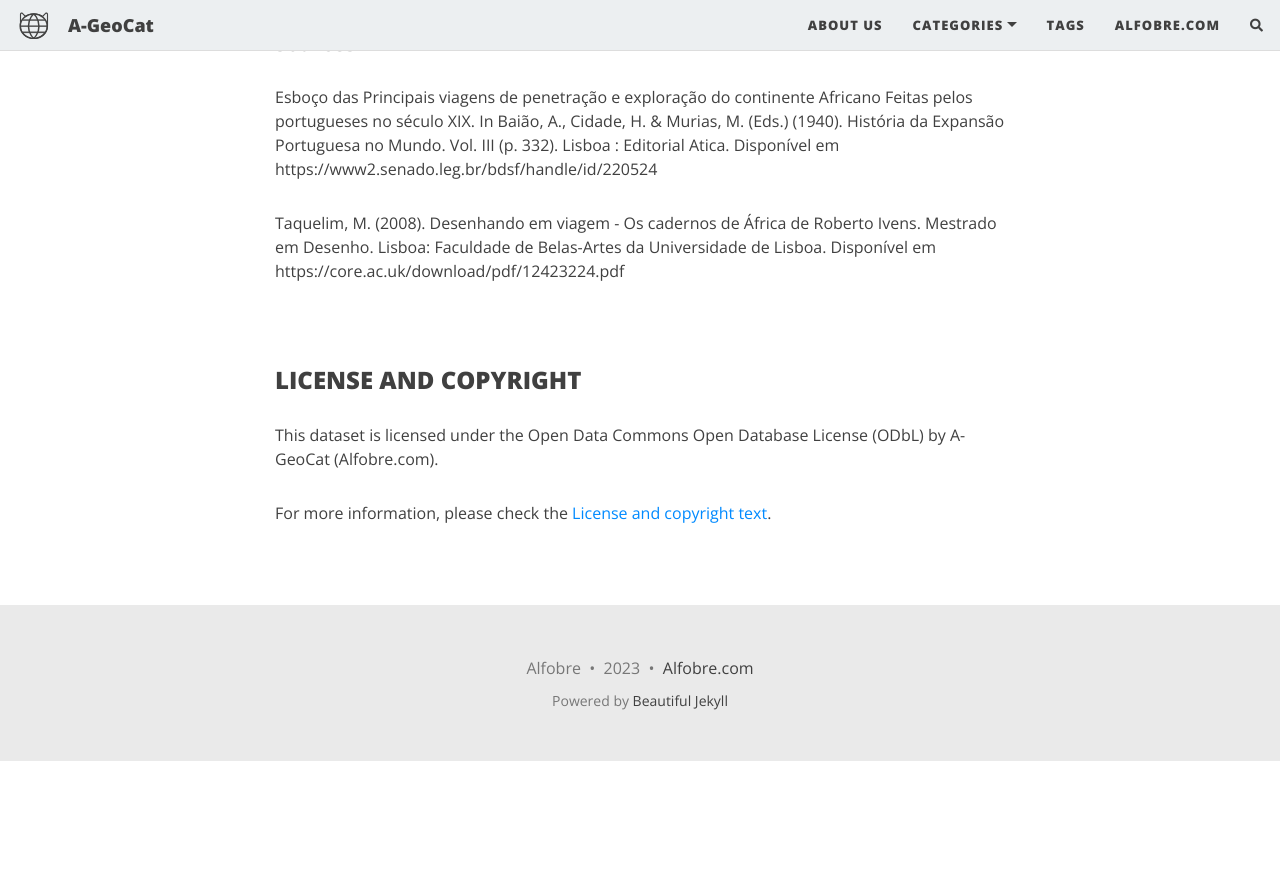
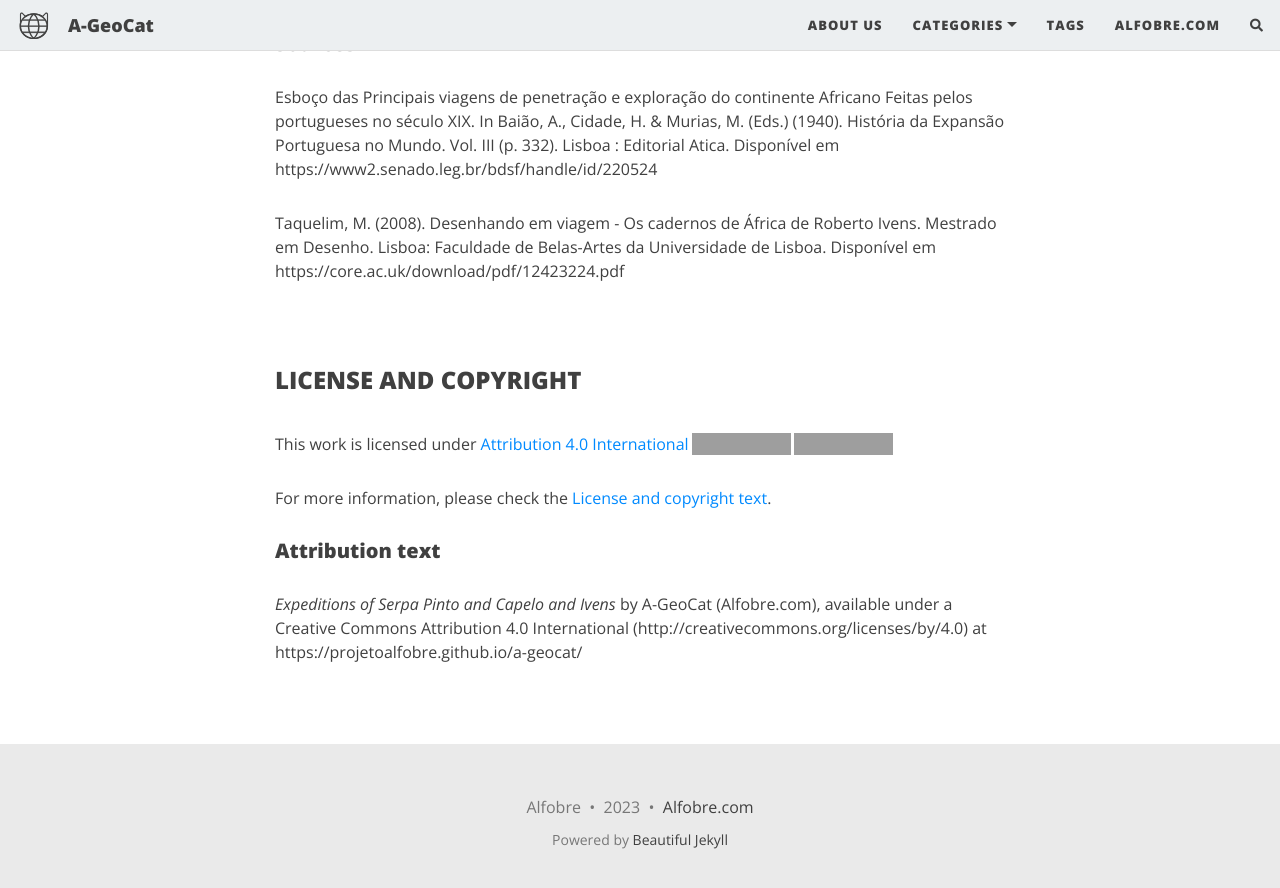
Before and after one commit to projetoalfobre/a-geocat, a Jekyll site: the page built from _posts/2023-11-30-XIX-portuguese-explorations-in-africa.md, in a window 1280 px wide and 900 px high, scrolled down 1060 px. Shown: the top 888 px of the window. Built offline with Jekyll 4.4.1, drawn with Linux system fonts in a browser that asks for light colours; nearby versions of some CDN libraries; comment, search, counter and statistics services are not loaded; before the commit the page ends 1821 px from its top, so only the background shows below that; grey boxes are pictures that could not be loaded.

Commit message:
Update 2023-11-30-XIX-portuguese-explorations-in-africa.md

```diff
--- a/_posts/2023-11-30-XIX-portuguese-explorations-in-africa.md
+++ b/_posts/2023-11-30-XIX-portuguese-explorations-in-africa.md
@@ -41,6 +41,4 @@ Taquelim, M. (2008). Desenhando em viagem - Os cadernos de África de Roberto Iv
 
 <br/>
 ### License and copyright
-This dataset is licensed under the Open Data Commons Open Database License (ODbL) by A-GeoCat (Alfobre.com).
-
-For more information, please check the [License and copyright text](../aboutus/).
+{% include license.html %}
```
